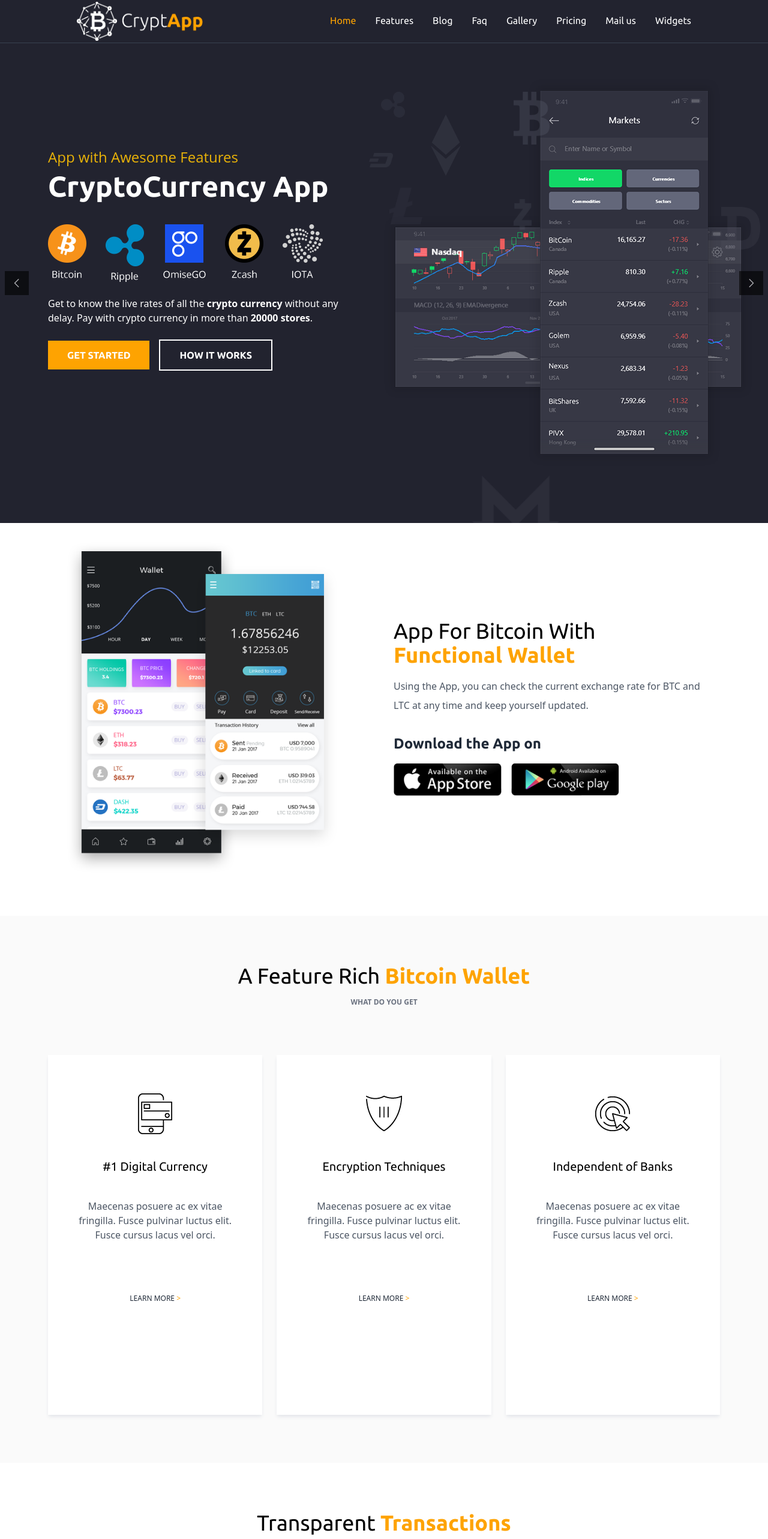
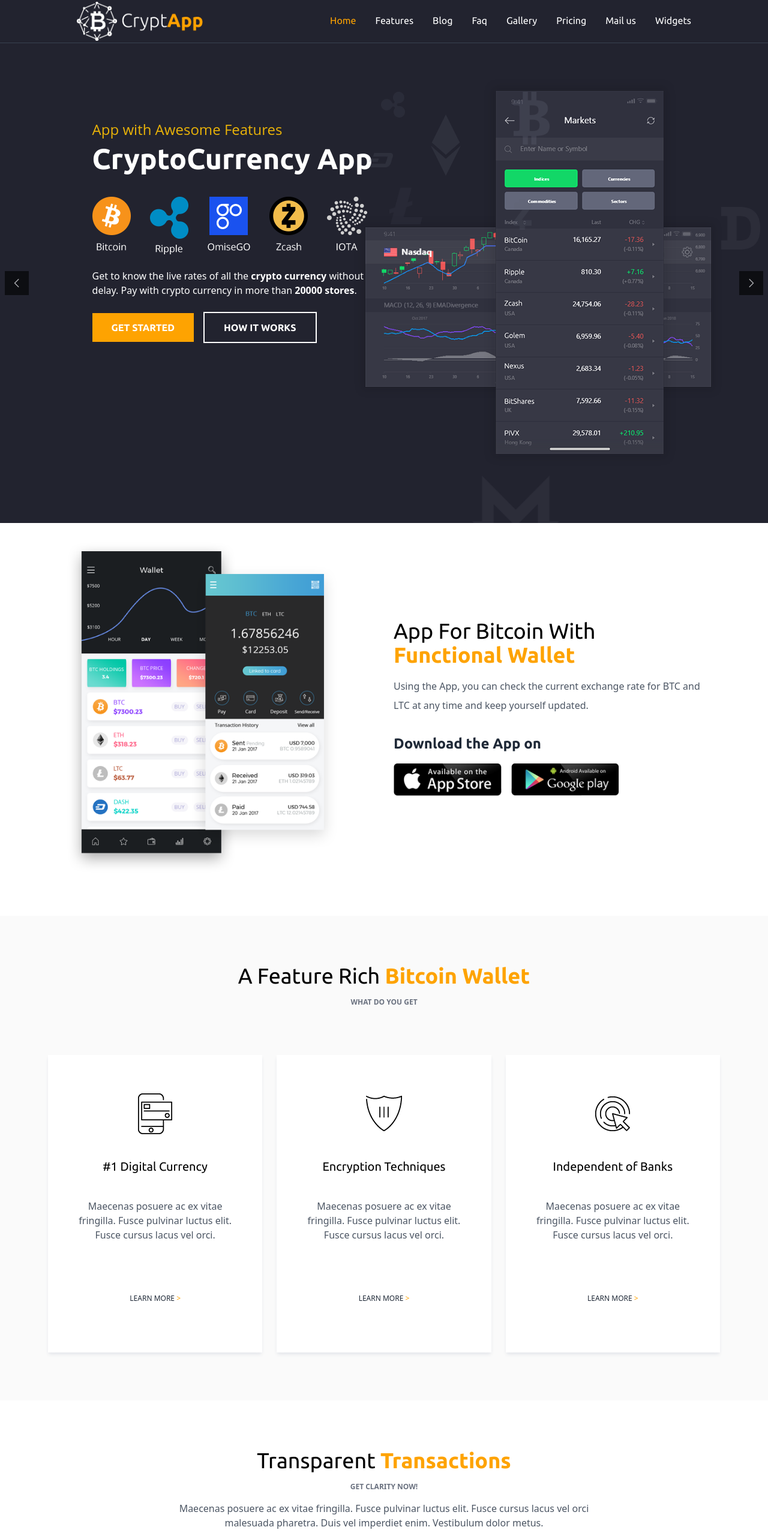
Before and after one commit to blamegg/cyptoapp, a Next.js app: page / in a window 1280 px wide. Shown: the top 2566 px of the page at 60% size. Built offline with nearby package versions, Linux system fonts and the light colour scheme.

Commit message:
improved responsiveness

```diff
--- a/src/app/layout.tsx
+++ b/src/app/layout.tsx
@@ -40,8 +40,8 @@ export default function RootLayout({
       <body
         className={`${geistSans.variable} ${geistMono.variable} ${ubuntu.variable}  antialiased`}
       >
+        <Button />
         <Navbar />
-        <Button />
         {children}
         <Footer />
       </body>
--- a/src/components/Features/index.tsx
+++ b/src/components/Features/index.tsx
@@ -32,7 +32,7 @@ export const Feature = () => {
           WHAT DO YOU GET
         </p>
       </div>
-      <div className="flex justify-between space-x-6 mx-20  min-h-[75vh]">
+      <div className="flex justify-between space-x-6 mx-20  min-h-[31rem]">
         {features.map((feature, index) => (
           <motion.div
             key={index}
--- a/src/components/TopCarousel/CarouselCompOne.tsx
+++ b/src/components/TopCarousel/CarouselCompOne.tsx
@@ -7,7 +7,9 @@ import ScatteredCrypto from "./ScatteredCrypto";
 
 export default function CarouselCompOne() {
   return (
-    <div className="bg-customGray px-20 min-h-[50rem] text-white p-8 flex justify-between items-center">
+    <div className="bg-customGray  min-h-[50rem] text-white p-8 flex justify-between items-center">
+      <div className="flex w-[80%] mx-auto">
+        {/* Left section with text */}
         <div className="w-1/2 -mt-20">
           <motion.h2
             className="text-yellow-500 w-fit text-2xl mb-2 font-opensans "
@@ -46,7 +48,8 @@ export default function CarouselCompOne() {
             transition={{ duration: 0.6, delay: 0.4 }}
           >
             Get to know the live rates of all the{" "}
-          <strong className="font-bold">crypto currency</strong> without any <br />
+            <strong className="font-bold">crypto currency</strong> without any{" "}
+            <br />
             delay. Pay with crypto currency in more than{" "}
             <strong className="font-bold">20000 stores</strong>.
           </motion.p>
@@ -71,7 +74,7 @@ export default function CarouselCompOne() {
             </motion.button>
           </div>
         </div>
-
+        {/* Right Section  */}
         <div className="relative w-1/2 mt-20">
           <motion.div
             initial={{ x: -100, opacity: 1 }}
@@ -82,7 +85,7 @@ export default function CarouselCompOne() {
           </motion.div>
           <motion.div
             initial={{ x: -100, opacity: 0 }}
-          animate={{ x: 0, opacity: 1 }}
+            animate={{ x: -50, opacity: 1 }}
             transition={{ duration: 0.6, delay: 1 }}
           >
             <img
@@ -101,5 +104,6 @@ export default function CarouselCompOne() {
           </motion.div>{" "}
         </div>
       </div>
+    </div>
   );
 }
```
Lines whose indentation alone changed are shown as unchanged.
